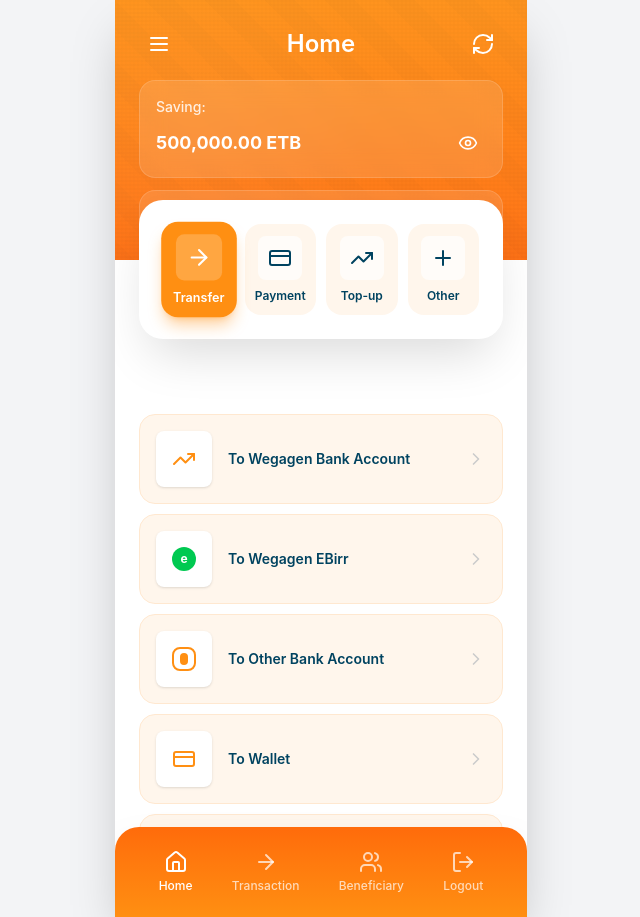
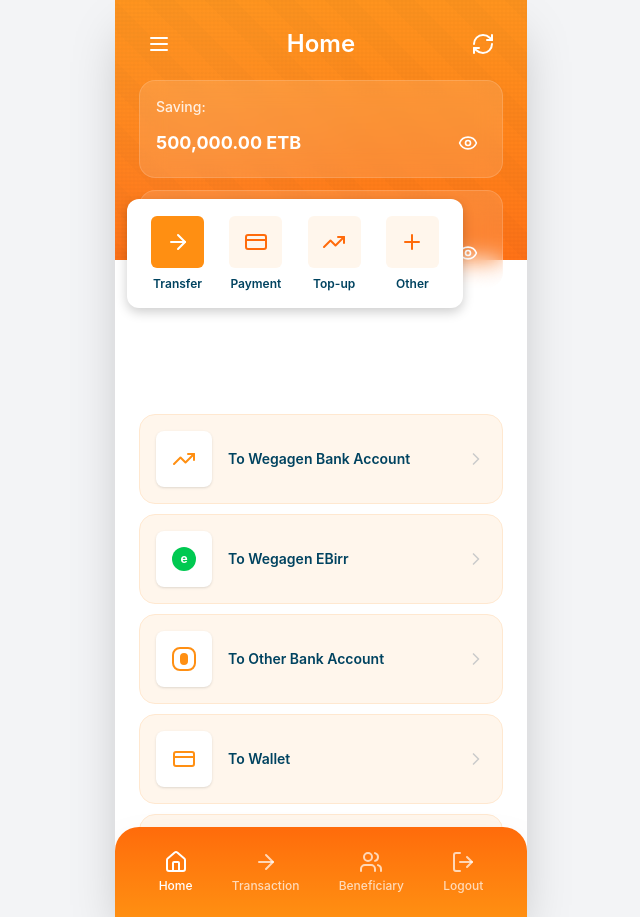
Before and after one commit to Anduamlakalehegne/wegagen-mobile-ui-ux, a React (Vite) app: page /home in a window 1280 px wide. Shown: the whole page, without its empty margins (319-959 px from the left). Built offline with nearby package versions, Linux system fonts and the light colour scheme.

Commit message:
feat: match quick actions section to Figma design
Implement exact styling and layout as per Figma specifications

Co-authored-by: Anduamlak Alehegne <111687327+Anduamlakalehegne@users.noreply.github.com>

```diff
--- a/src/app/screens/HomeScreen.tsx
+++ b/src/app/screens/HomeScreen.tsx
@@ -56,16 +56,28 @@ function QuickActionButton({ icon, label, isActive = false, onClick }: QuickActi
   return (
     <button
       onClick={onClick}
-      className={`flex flex-col items-center gap-2 p-3 rounded-2xl transition-all duration-300 transform ${
-        isActive
-          ? 'bg-[#FF8F12] text-white shadow-lg shadow-[#FF8F12]/40 scale-105'
-          : 'bg-[#FFF6EC] text-[#004360] hover:shadow-md hover:shadow-black/10 active:scale-95'
-      }`}
+      className="flex flex-col items-center gap-1 transition-all duration-200 cursor-pointer"
     >
-      <div className={`p-2.5 rounded-lg transition-all ${isActive ? 'bg-white/20' : 'bg-white/70'}`}>
-        {icon}
+      {/* Icon Container */}
+      <div
+        className={`w-[53.17px] h-[51.75px] flex items-center justify-center rounded-[6px] transition-all duration-200 ${
+          isActive
+            ? 'bg-[#FF8F12]'
+            : 'bg-[#FFF6EC]'
+        }`}
+      >
+        <div className="w-[28.36px] h-[27.6px] flex items-center justify-center">
+          {isActive ? (
+            <div className="text-white">{icon}</div>
+          ) : (
+            <div className="text-[#FF6B0B]">{icon}</div>
+          )}
+        </div>
       </div>
-      <span className="text-xs font-semibold text-center leading-tight">{label}</span>
+      {/* Label */}
+      <span className="text-[12px] font-semibold text-[#004360] text-center leading-[15px] mt-1">
+        {label}
+      </span>
     </button>
   );
 }
@@ -163,29 +175,38 @@ export default function HomeScreen() {
           </div>
         </div>
 
-        {/* Quick Actions Section */}
-        <div className="absolute top-[200px] left-0 right-0 px-6 z-20">
-          <div className="bg-white rounded-3xl shadow-2xl shadow-black/15 p-6">
-            <div className="grid grid-cols-4 gap-2.5">
+        {/* Quick Actions Section - Group 192 */}
+        <div className="absolute top-[199px] left-3 z-20 w-[336px]">
+          {/* Rectangle 2 - White background with shadow */}
+          <div className="bg-white rounded-[12px] shadow-[0px_4px_12px_rgba(0,0,0,0.2)] px-6 py-5">
+            {/* Group 124 - Action buttons grid */}
+            <div className="flex justify-between items-center gap-3 h-[69px]">
+              {/* Transfer Button - Active state */}
               <QuickActionButton
                 icon={<ArrowRight size={24} />}
                 label="Transfer"
-                isActive={activeAction === 'transfer'}
+                isActive={true}
                 onClick={() => setActiveAction('transfer')}
               />
+              {/* Payment Button */}
               <QuickActionButton
                 icon={<CreditCard size={24} />}
                 label="Payment"
+                isActive={false}
                 onClick={() => setActiveAction('payment')}
               />
+              {/* Top-up Button */}
               <QuickActionButton
                 icon={<TrendingUp size={24} />}
                 label="Top-up"
+                isActive={false}
                 onClick={() => setActiveAction('topup')}
               />
+              {/* Other Button */}
               <QuickActionButton
                 icon={<Plus size={24} />}
                 label="Other"
+                isActive={false}
                 onClick={() => setActiveAction('other')}
               />
             </div>
```
